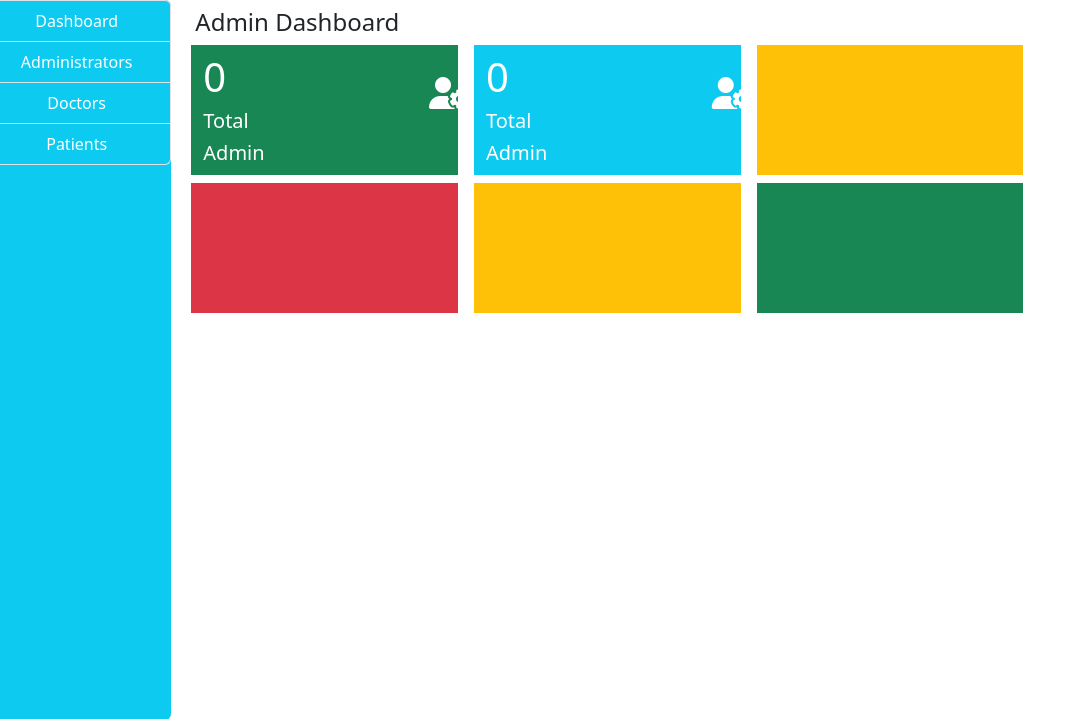
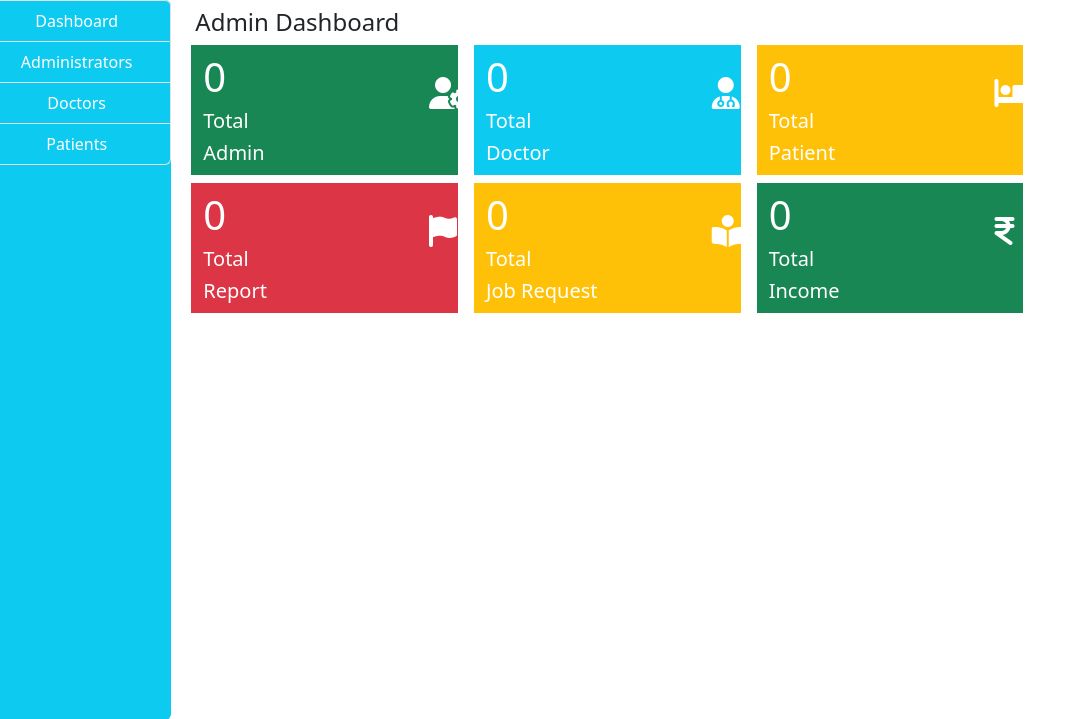
Before and after one commit to blitzbugg/HMS, a PHP site: page /admin/index.php in a window 1280 px wide. Shown: the part 62-781 px from the top of the page, without its empty margins (0-1086 px from the left). Run offline with PHP 8.4, Linux system fonts and the light colour scheme; data that the repository does not hold is empty; some libraries are stand-ins or nearby versions.

Commit message:
Admin dashboard connention has established

```diff
--- a/admin/index.php
+++ b/admin/index.php
@@ -12,6 +12,7 @@ session_start();
 <body>
     <?php
         include("../include/header.php");
+        include("../include/connection.php");
     ?>
     <div class="container-fluid">
         <div class="col-md-12">
@@ -29,7 +30,12 @@ session_start();
                                 <div class="col-md-12">
                                     <div class="row">
                                         <div class="col-md-8">
-                                            <h5 class="my-2 text-white fs-1">0</h5>
+                                            <!-- Php admin query -->
+                                            <?php
+                                                $ad = mysqli_query($connect,"SELECT * FROM admin");
+                                                $num = mysqli_num_rows($ad);
+                                            ?>
+                                            <h5 class="my-2 text-white fs-1"><?php echo $num; ?></h5>
                                             <h5 class="text-white">Total</h5>
                                             <h5 class="text-white">Admin</h5>
                                         </div>
@@ -45,10 +51,10 @@ session_start();
                                         <div class="col-md-8">
                                             <h5 class="my-2 text-white fs-1">0</h5>
                                             <h5 class="text-white">Total</h5>
-                                            <h5 class="text-white">Admin</h5>
+                                            <h5 class="text-white">Doctor</h5>
                                         </div>
                                         <div class="col-md-3">
-                                            <a href=""><i class="fa-solid fa-user-gear fa-2xl p-5" style="color: #ffffff;"></i></a>
+                                            <a href=""><i class="fa-solid fa-user-doctor fa-2xl p-5" style="color: #ffffff;"></i></a>
                                         </div>
                                     </div>
                                 </div>
@@ -56,28 +62,56 @@ session_start();
                             <div class="col-md-3 bg-warning mx-2" style="height: 130px;">
                                 <div class="col-md-12">
                                     <div class="row">
-                                        <!-- Add content here -->
+                                        <div class="col-md-8">
+                                            <h5 class="my-2 text-white fs-1">0</h5>
+                                            <h5 class="text-white">Total</h5>
+                                            <h5 class="text-white">Patient</h5>
+                                        </div>
+                                        <div class="col-md-3">
+                                            <a href=""><i class="fa-solid fa-bed fa-2xl p-5" style="color: #ffffff;"></i></a>
+                                        </div>
                                     </div>
                                 </div>
                             </div>
                             <div class="col-md-3 bg-danger mx-2 my-2" style="height: 130px;">
                                 <div class="col-md-12">
                                     <div class="row">
-                                        <!-- Add content here -->
+                                        <div class="col-md-8">
+                                            <h5 class="my-2 text-white fs-1">0</h5>
+                                            <h5 class="text-white">Total</h5>
+                                            <h5 class="text-white">Report</h5>
+                                        </div>
+                                        <div class="col-md-3">
+                                            <a href=""><i class="fa-solid fa-flag fa-2xl p-5" style="color: #ffffff;"></i></a>
+                                        </div>
                                     </div>
                                 </div>
                             </div>
                             <div class="col-md-3 bg-warning mx-2 my-2" style="height: 130px;">
                                 <div class="col-md-12">
                                     <div class="row">
-                                        <!-- Add content here -->
+                                        <div class="col-md-8">
+                                            <h5 class="my-2 text-white fs-1">0</h5>
+                                            <h5 class="text-white">Total</h5>
+                                            <h5 class="text-white">Job Request</h5>
+                                        </div>
+                                        <div class="col-md-3">
+                                            <a href=""><i class="fa-solid fa-book-open-reader fa-2xl p-5" style="color: #ffffff;"></i></a>
+                                        </div>
                                     </div>
                                 </div>
                             </div>
                             <div class="col-md-3 bg-success mx-2 my-2" style="height: 130px;">
                                 <div class="col-md-12">
                                     <div class="row">
-                                        <!-- Add content here -->
+                                        <div class="col-md-8">
+                                            <h5 class="my-2 text-white fs-1">0</h5>
+                                            <h5 class="text-white">Total</h5>
+                                            <h5 class="text-white">Income</h5>
+                                        </div>
+                                        <div class="col-md-3">
+                                            <a href=""><i class="fa-solid fa-indian-rupee-sign fa-2xl p-5" style="color: #ffffff;"></i></a>
+                                        </div>
                                     </div>
                                 </div>
                             </div>
```
